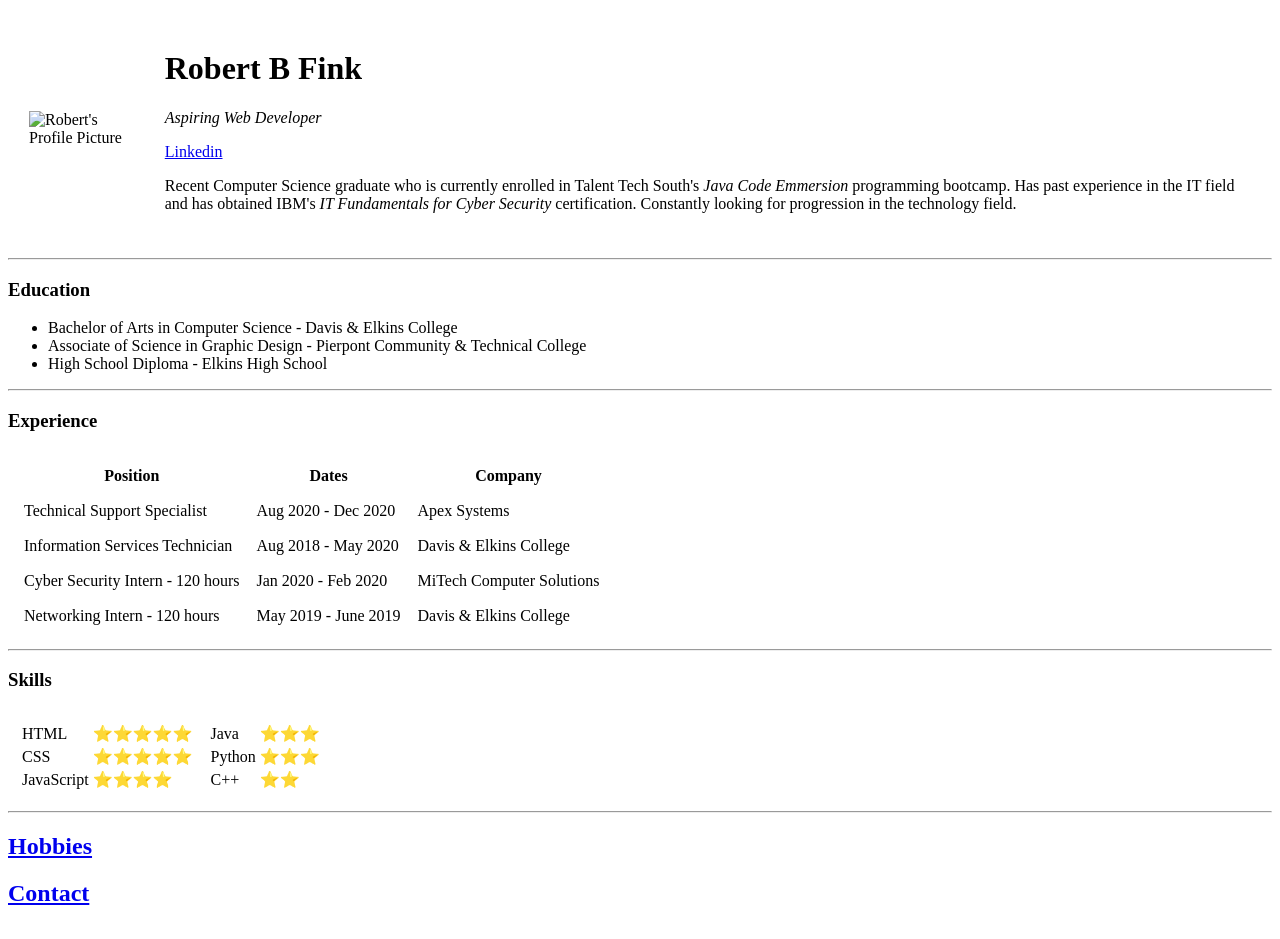
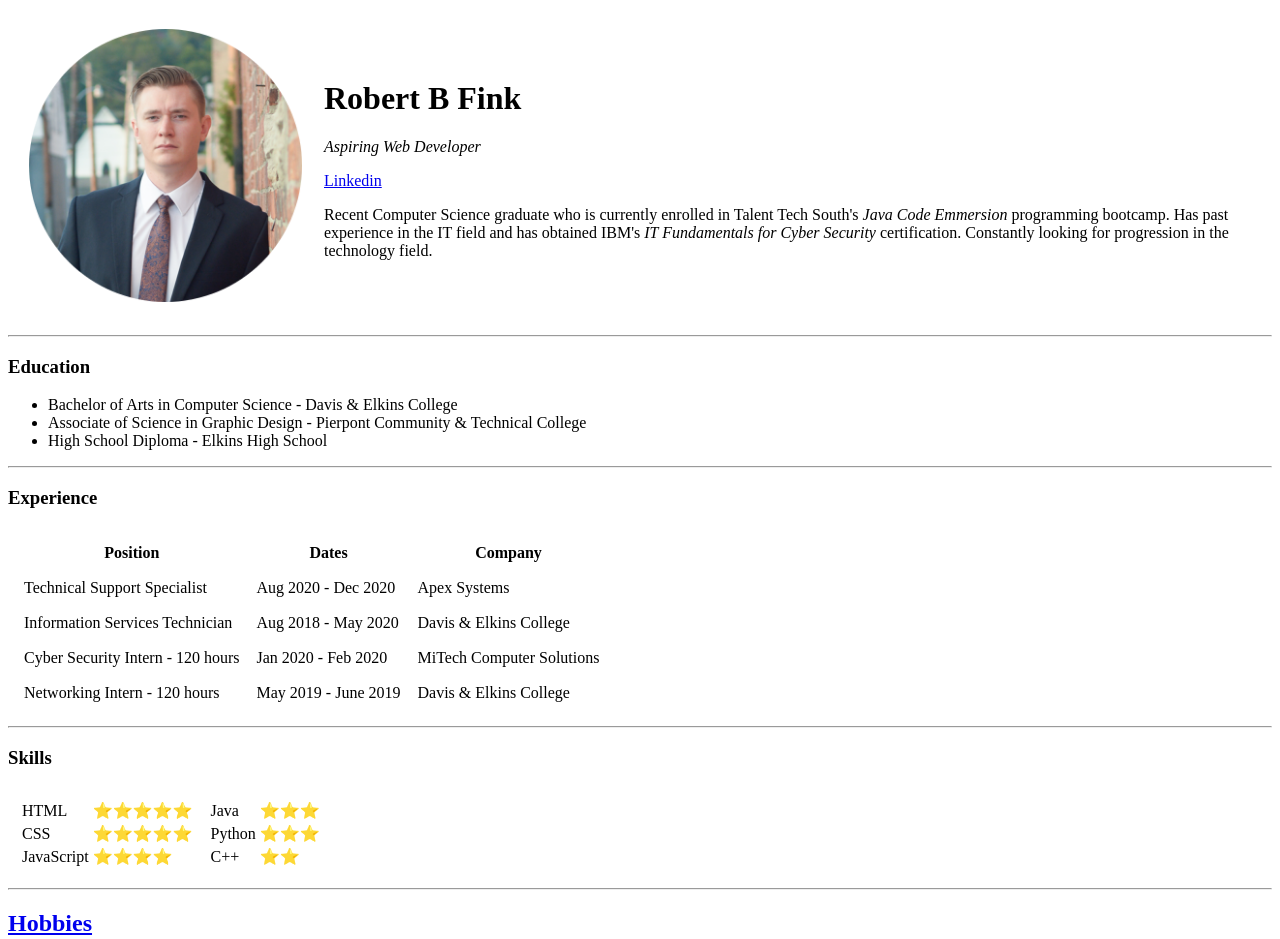
Before and after one commit to finkrobertb/cv, a plain HTML site: page index.html in a window 1280 px wide. Shown: the top 939 px of the page. Drawn offline with Linux system fonts and the light colour scheme.

Commit message:
Added profile_pic.png from Github repository

```diff
--- a/index.html
+++ b/index.html
@@ -9,7 +9,7 @@
 <body>
   <table cellspacing="20">
     <tr>
-      <td><img src="images/profile_circle.png" alt="Robert's Profile Picture" width=273 height=273></td>
+      <td><img src="https://github.com/finkrobertb/cv/blob/main/profile_pic.png?raw=true" alt="Robert's Profile Picture" width=273 height=273></td>
         <!-- https://oimg.photobucket.com/images/yy46/fantasticfink/Rob_Fink_2.png -->
       <td><h1>Robert B Fink</h1>
         <p><em>Aspiring Web Developer</em></p>
```
